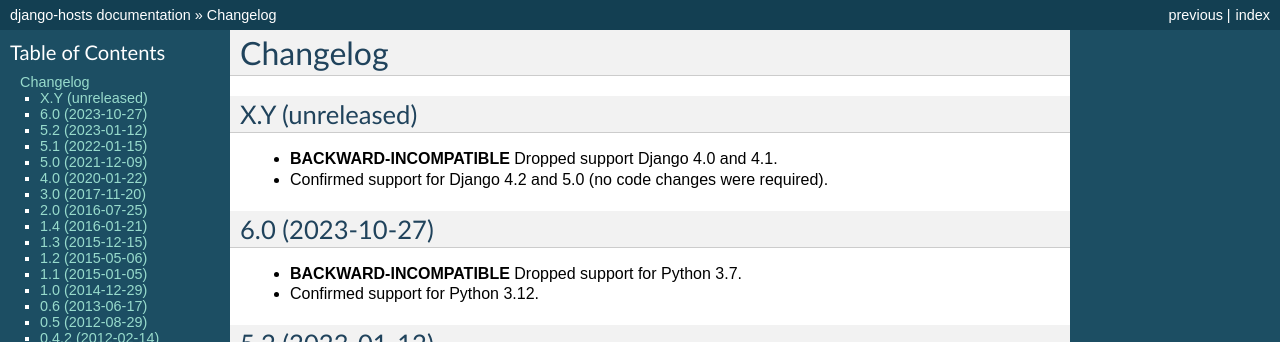
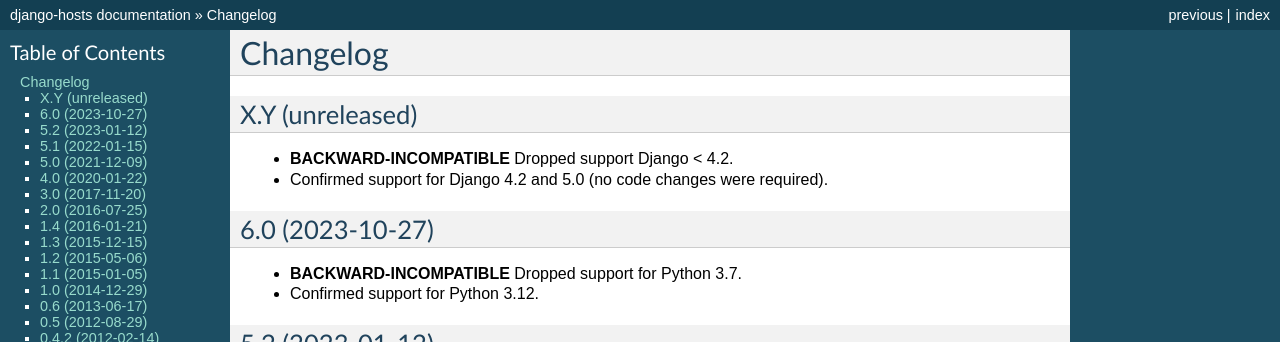
Before and after one commit to jazzband/django-hosts, a Sphinx documentation site: the page built from docs/changelog.rst, in a window 1280 px wide and 900 px high. Shown: the top 342 px of the window. Built offline with Sphinx 7.4.7, drawn with Linux system fonts in a browser that asks for light colours; the version number could not be read and is left out.

Commit message:
Drop support for Django < 4.2

```diff
--- a/docs/changelog.rst
+++ b/docs/changelog.rst
@@ -4,7 +4,7 @@
 X.Y (unreleased)
 ----------------
 
-- **BACKWARD-INCOMPATIBLE** Dropped support Django 4.0 and 4.1.
+- **BACKWARD-INCOMPATIBLE** Dropped support Django < 4.2.
 
 - Confirmed support for Django 4.2 and 5.0 (no code changes were required).
 
--- a/setup.py
+++ b/setup.py
@@ -29,7 +29,6 @@
         'Development Status :: 5 - Production/Stable',
         'Environment :: Web Environment',
         'Framework :: Django',
-        'Framework :: Django :: 3.2',
         'Framework :: Django :: 4.2',
         'Framework :: Django :: 5.0',
         'Intended Audience :: Developers',
```
Also changed, not shown: 1 other file.
